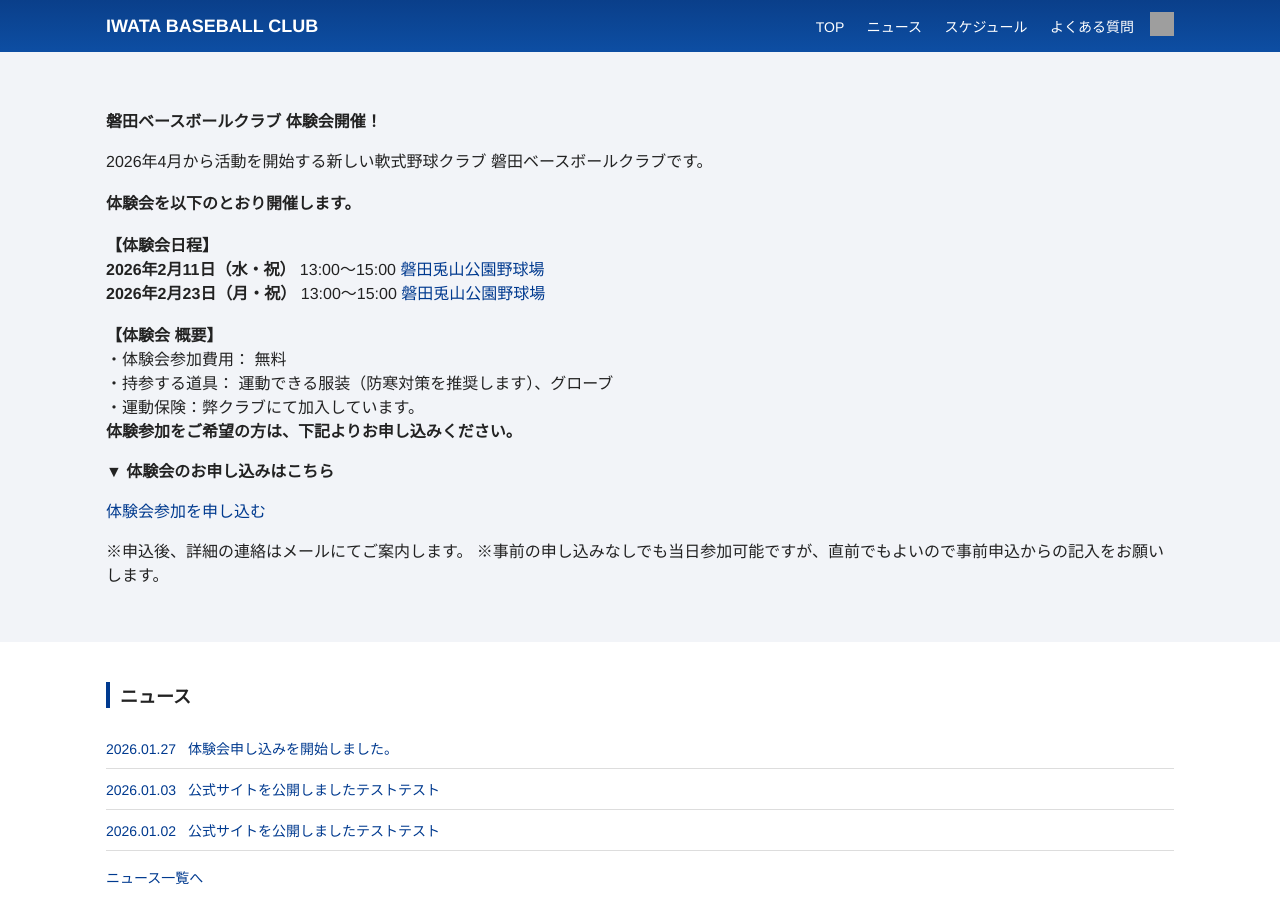
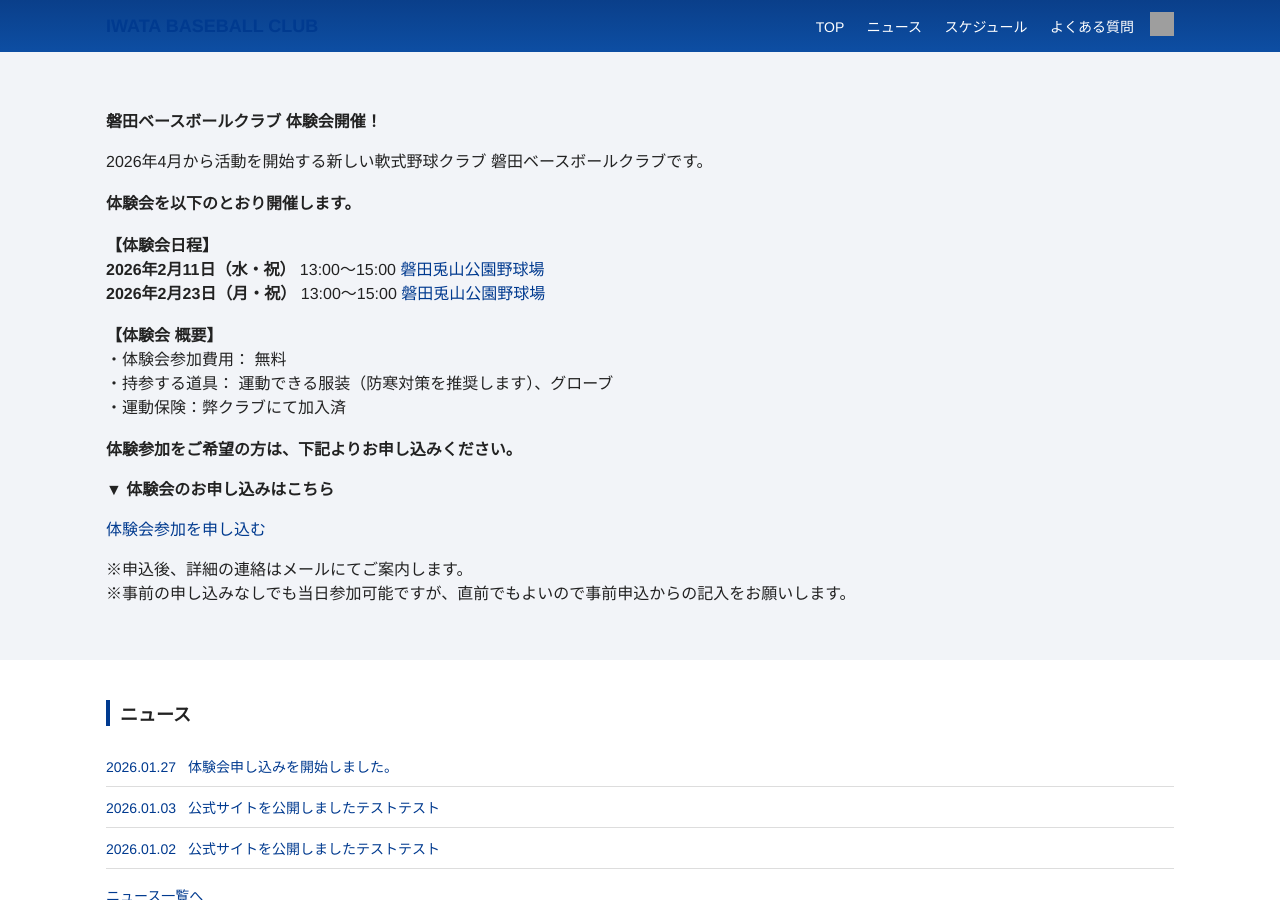
Before and after one commit to moutineigo/baseball, a Jekyll site: the page built from index.md, in a window 1280 px wide and 900 px high. Built offline with Jekyll 4.4.1, drawn with Linux system fonts in a browser that asks for light colours; grey boxes are pictures that could not be loaded.

Commit message:
Add files via upload

```diff
--- a/_layouts/default.html
+++ b/_layouts/default.html
@@ -11,7 +11,7 @@
 
 <header class="header">
   <div class="header-inner">
-    <div class="logo">IWATA BASEBALL CLUB</div>
+    <div class="logo">  <a href="{{ site.baseurl }}/">IWATA BASEBALL CLUB</a></div>
 
     <nav class="nav-pc">
       <a href="{{ site.baseurl }}/">TOP</a>
--- a/_layouts/home.html
+++ b/_layouts/home.html
@@ -29,8 +29,7 @@ layout: default
   <strong>【体験会 概要】</strong><br>
 ・体験会参加費用： 無料<br>
 ・持参する道具： 運動できる服装（防寒対策を推奨します）、グローブ<br>
-・運動保険：弊クラブにて加入しています。<br>
-
+・運動保険：弊クラブにて加入済<br><br>
 
   <strong>体験参加をご希望の方は、下記よりお申し込みください。</strong>
 </p>
@@ -45,7 +44,7 @@ layout: default
       体験会参加を申し込む
     </a>
     <p class="hero-note">
-      ※申込後、詳細の連絡はメールにてご案内します。
+      ※申込後、詳細の連絡はメールにてご案内します。<br>
       ※事前の申し込みなしでも当日参加可能ですが、直前でもよいので事前申込からの記入をお願いします。
     </p>
   </div>
```
